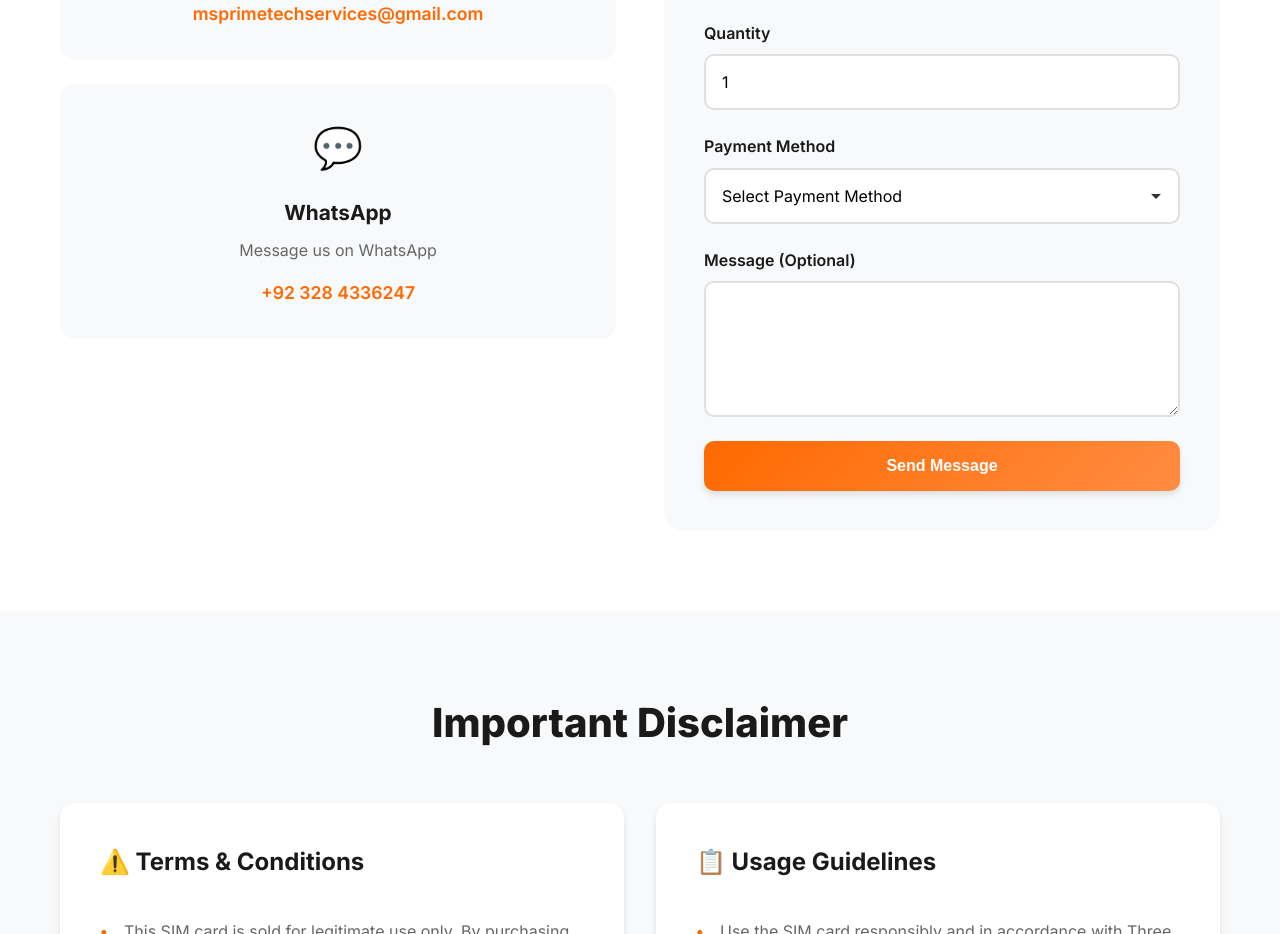
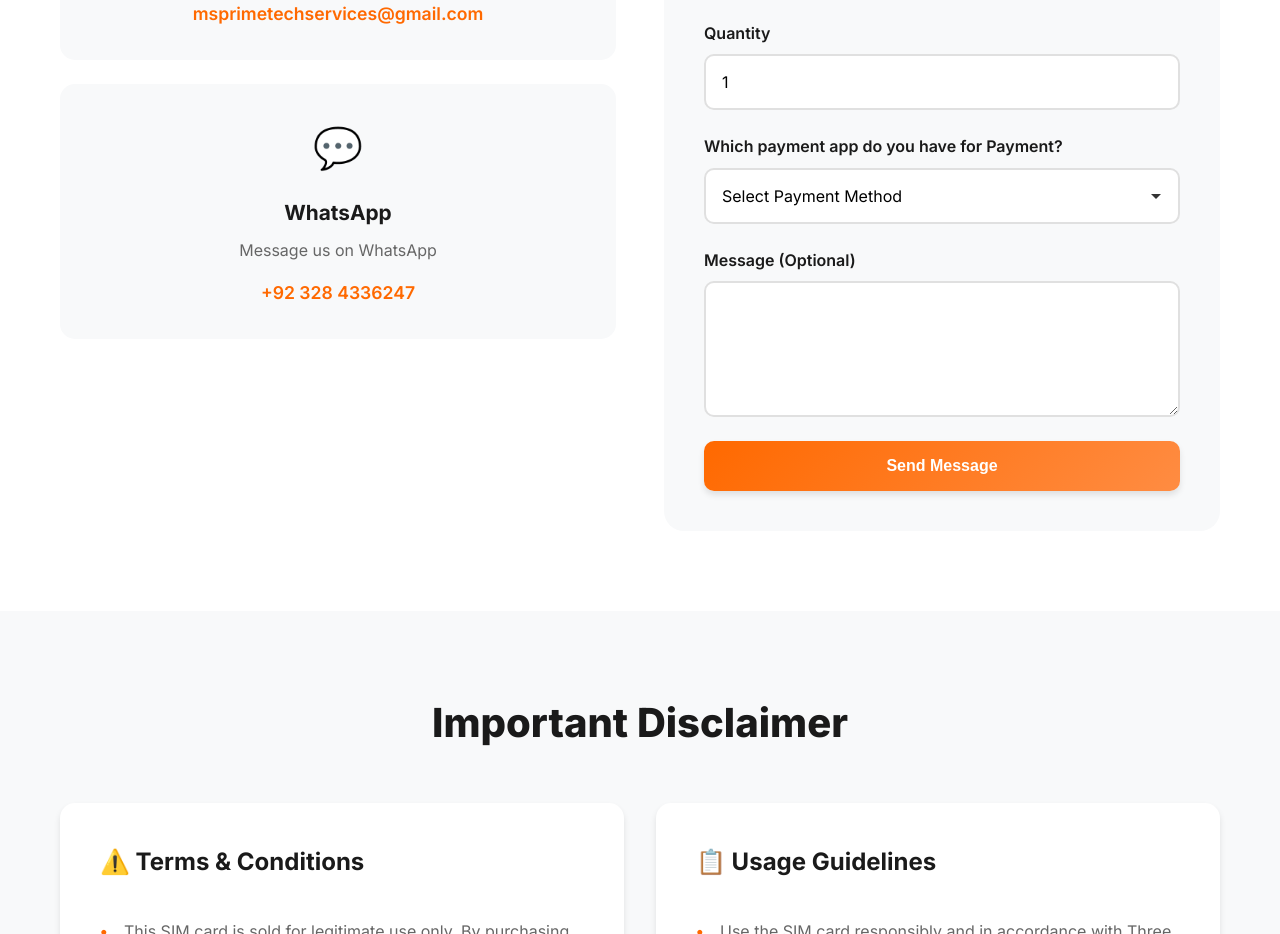
Before and after one commit to muhammadsaadlmk/3UK, a plain HTML site: page index.html in a window 1280 px wide. Shown: the part 4229-5163 px from the top of the page. Drawn offline with Linux system fonts and the light colour scheme.

Commit message:
Update index.html

```diff
--- a/index.html
+++ b/index.html
@@ -216,7 +216,7 @@
                             <input type="number" id="quantity" name="quantity" min="1" value="1" required>
                         </div>
                         <div class="form-group">
-                            <label for="payment_method">Payment Method</label>
+                            <label for="payment_method">Which payment app do you have for Payment?</label>
                             <select id="payment_method" name="payment_method" required>
                                 <option value="">Select Payment Method</option>
                                 <option value="SadaPay">SadaPay</option>
```
